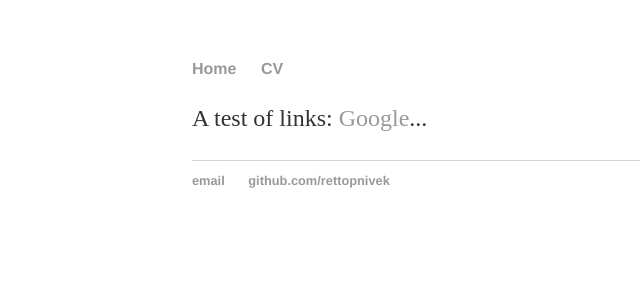
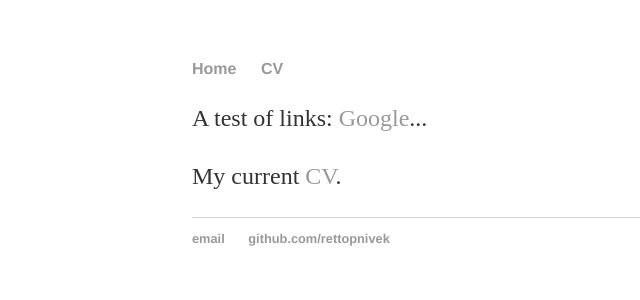
Before and after one commit to rettopnivek/rettopnivek.github.io, a Jekyll site: the page built from cv/index.html, in a window 1280 px wide. Shown: the top 300 px of the page, without its empty margins (0-640 px from the left). Built offline with Jekyll 4.4.1, drawn with Linux system fonts in a browser that asks for light colours.

Commit message:
Update index.html

```diff
--- a/cv/index.html
+++ b/cv/index.html
@@ -4,3 +4,5 @@ title:  "Curriculum vitae"
 ---
 
 <p> A test of links: <a href = "http://google.com/">Google</a>...</p>
+
+<p> My current <a href = "https://github.com/rettopnivek/rettopnivek.github.io/assets/pdf/vita.pdf">CV</a>.</p>
```
